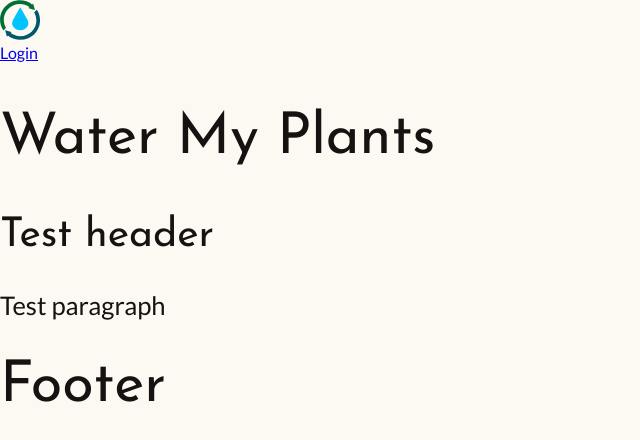
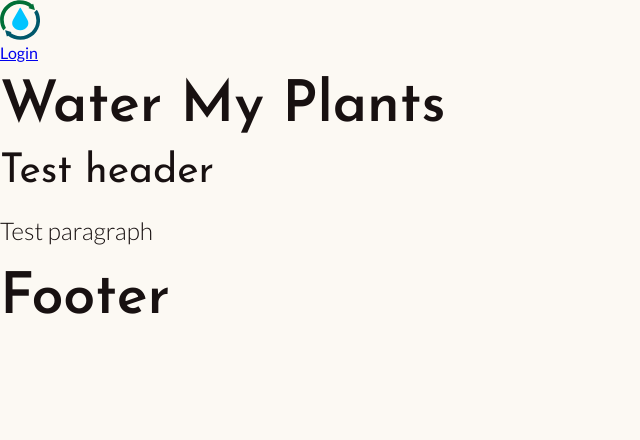
Before and after one commit to christophersutton/client, a React (Create React App) app: page / in a window 1280 px wide. Shown: the top 440 px of the page, without its empty margins (0-640 px from the left). Built offline with nearby package versions, Linux system fonts and the light colour scheme.

Commit message:
add main styles

```diff
--- a/src/components/sass/App.scss
+++ b/src/components/sass/App.scss
@@ -20,11 +20,16 @@ body {
   }
   h1 {
     @include font-size($h1-font-sizes);
+    font-weight: 600;
+    margin: 1rem auto;
   }
   h2 {
     @include font-size($h2-font-sizes);
+    font-weight: 400;
+    margin: 0.75rem auto;
   }
   p {
     @include font-size($p-font-sizes);
+    font-weight: 300;
   }
 }
--- a/src/components/sass/_config.scss
+++ b/src/components/sass/_config.scss
@@ -71,11 +71,11 @@ $h3-font-sizes: (
 );
 
 $p-font-sizes: (
-  null: calc(1rem + 0.25vw),
-  map-get($breakpoints, "phablet"): calc(1.2rem + 0.25vw),
-  map-get($breakpoints, "tablet"): calc(1.3rem + 0.25vw),
-  map-get($breakpoints, "desktop"): calc(1.4rem + 0.25vw),
-  map-get($breakpoints, "ultra-wide"): calc(1.6rem + 0.25vw),
+  null: calc(1rem + 0.15vw),
+  map-get($breakpoints, "phablet"): calc(1.2rem + 0.15vw),
+  map-get($breakpoints, "tablet"): calc(1.3rem + 0.15vw),
+  map-get($breakpoints, "desktop"): calc(1.4rem + 0.15vw),
+  map-get($breakpoints, "ultra-wide"): calc(1.6rem + 0.15vw),
 );
 
 $sub-font-sizes: (
```
